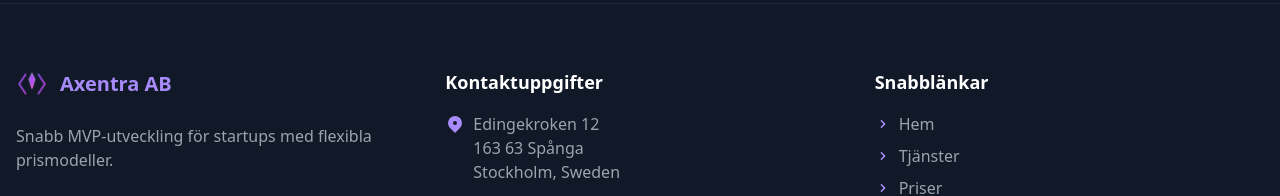
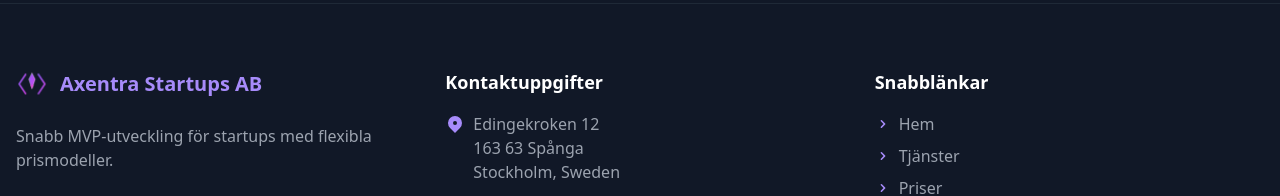
Before and after one commit to dlovans/axentra, a SvelteKit app: page / in a window 1280 px wide. Shown: the part 3199-3395 px from the top of the page. Built offline with nearby package versions, Linux system fonts and the light colour scheme.

Commit message:
Update LinkedIn handles

```diff
--- a/src/routes/+page.svelte
+++ b/src/routes/+page.svelte
@@ -1634,7 +1634,7 @@
                   </defs>
                 </svg>
               </div>
-              <div class="text-xl font-bold text-violet-400" in:gradientTextReveal={{ delay: 300, duration: 1000 }}>Axentra AB</div>
+              <div class="text-xl font-bold text-violet-400" in:gradientTextReveal={{ delay: 300, duration: 1000 }}>Axentra Startups AB</div>
             </div>
             <p class="text-gray-400 mb-4">
               Snabb MVP-utveckling för startups med flexibla prismodeller.
@@ -1687,7 +1687,7 @@
             © {new Date().getFullYear()} Axentra AB. Alla rättigheter förbehållna.
           </div>
           <div class="flex space-x-4" in:sexyReveal={{ delay: 900, duration: 800, index: 1, direction: 'up' }}>
-            <a href="https://www.linkedin.com/company/axentra-ab" class="text-gray-400 hover:text-violet-400 transition-colors transform hover:scale-110 duration-300" target="_blank" rel="noopener noreferrer">
+            <a href="https://www.linkedin.com/company/axentra-startups-ab" class="text-gray-400 hover:text-violet-400 transition-colors transform hover:scale-110 duration-300" target="_blank" rel="noopener noreferrer">
               <span class="sr-only">LinkedIn</span>
               <svg class="h-6 w-6" fill="currentColor" viewBox="0 0 24 24" aria-hidden="true">
                 <path d="M20.447 20.452h-3.554v-5.569c0-1.328-.027-3.037-1.852-3.037-1.853 0-2.136 1.445-2.136 2.939v5.667H9.351V9h3.414v1.561h.046c.477-.9 1.637-1.85 3.37-1.85 3.601 0 4.267 2.37 4.267 5.455v6.286zM5.337 7.433c-1.144 0-2.063-.926-2.063-2.065 0-1.138.92-2.063 2.063-2.063 1.14 0 2.064.925 2.064 2.063 0 1.139-.925 2.065-2.064 2.065zm1.782 13.019H3.555V9h3.564v11.452zM22.225 0H1.771C.792 0 0 .774 0 1.729v20.542C0 23.227.792 24 1.771 24h20.451C23.2 24 24 23.227 24 22.271V1.729C24 .774 23.2 0 22.222 0h.003z"/>
@@ -1739,10 +1739,10 @@
 
         <div class="border-t border-gray-800 mt-10 pt-6 flex flex-col md:flex-row justify-between items-center opacity-0">
           <div class="text-gray-500 text-sm mb-4 md:mb-0">
-            © {new Date().getFullYear()} Axentra AB. Alla rättigheter förbehållna.
+            © {new Date().getFullYear()} Axentra Startups AB. Alla rättigheter förbehållna.
           </div>
           <div class="flex space-x-4">
-            <a href="https://www.linkedin.com/company/axentra-ab" target="_blank" rel="noopener noreferrer">
+            <a href="https://www.linkedin.com/company/axentra-startups-ab" target="_blank" rel="noopener noreferrer">
               <span class="sr-only">LinkedIn</span>
               <svg class="h-6 w-6"></svg>
             </a>
```
